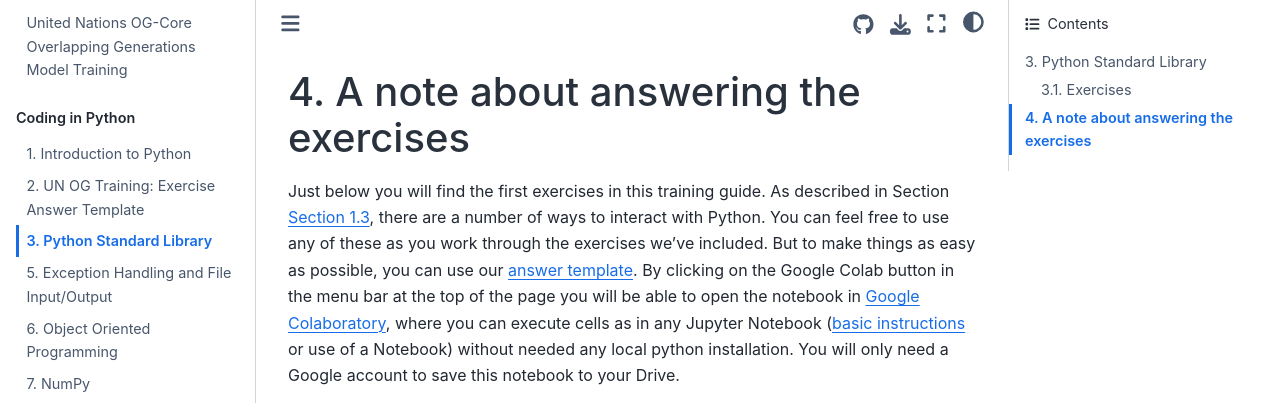
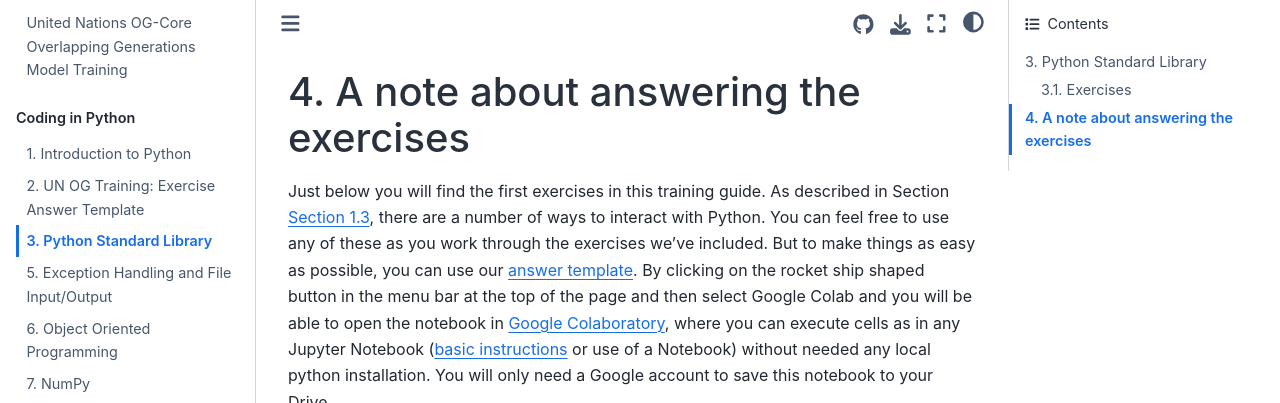
Before and after one commit to jdebacker/UN-OG-Training, a Jupyter Book: the page built from docs/book/python/StandardLibrary.md, in a window 1280 px wide and 900 px high, scrolled down 1198 px, cut to the strip 0-403 px from the top of the window. Built offline with Jupyter Book 1.0.4 settings and Sphinx 7.4.7 and the Sphinx Book theme 1.1.4, drawn with Linux system fonts in a browser that asks for light colours; pages that are not in the unit, such as notebooks, are missing from menus; comment, search, counter and statistics services are not loaded; cross-references to code outside the pages are shown as plain code.

Commit message:
clarify button

````diff
--- a/docs/book/python/StandardLibrary.md
+++ b/docs/book/python/StandardLibrary.md
@@ -20,7 +20,7 @@ In addition, the iframe below contains a PDF of the BYU ACME open-access lab ent
 
 # A note about answering the exercises
 
-Just below you will find the first exercises in this training guide. As described in Section {numref}`SecPythonIntroWorkingWith`, there are a number of ways to interact with Python.  You can feel free to use any of these as you work through the exercises we've included.  But to make things as easy as possible, you can use our [answer template](UN-OG-Training_AnswerTemplate.ipynb).  By clicking on the Google Colab button in the menu bar at the top of the page you will be able to open the notebook in [Google Colaboratory](https://colab.research.google.com), where you can execute cells as in any Jupyter Notebook ([basic instructions](https://jupyter-notebook.readthedocs.io/en/stable/examples/Notebook/Notebook%20Basics.html) or use of a Notebook) without needed any local python installation.  You will only need a Google account to save this notebook to your Drive.
+Just below you will find the first exercises in this training guide. As described in Section {numref}`SecPythonIntroWorkingWith`, there are a number of ways to interact with Python.  You can feel free to use any of these as you work through the exercises we've included.  But to make things as easy as possible, you can use our [answer template](UN-OG-Training_AnswerTemplate.ipynb).  By clicking on the rocket ship shaped button in the menu bar at the top of the page and then select Google Colab and you will be able to open the notebook in [Google Colaboratory](https://colab.research.google.com), where you can execute cells as in any Jupyter Notebook ([basic instructions](https://jupyter-notebook.readthedocs.io/en/stable/examples/Notebook/Notebook%20Basics.html) or use of a Notebook) without needed any local python installation.  You will only need a Google account to save this notebook to your Drive.
 
 ```{exercise-start}
 :label: ExerStandardLibrary
````
Also changed, not shown: docs/book/python/UN-OG-Training_AnswerTemplate.ipynb.
